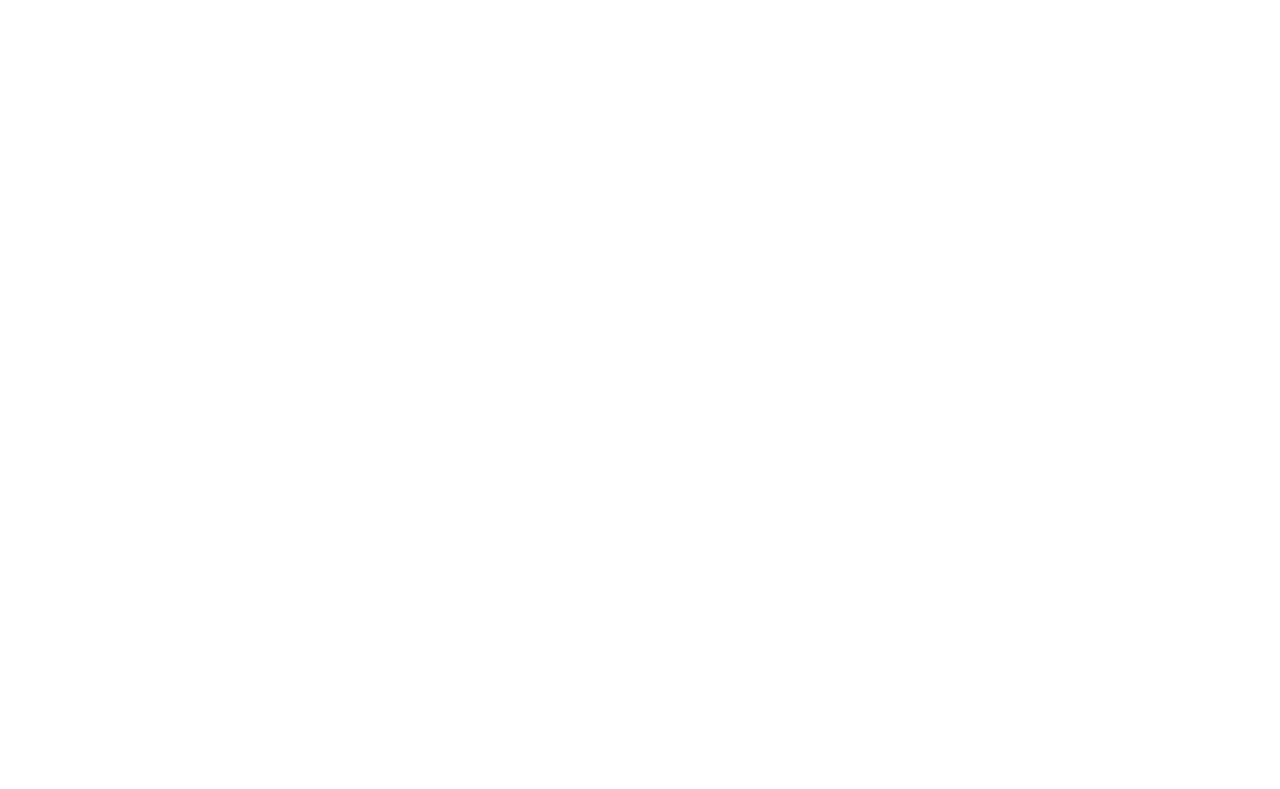
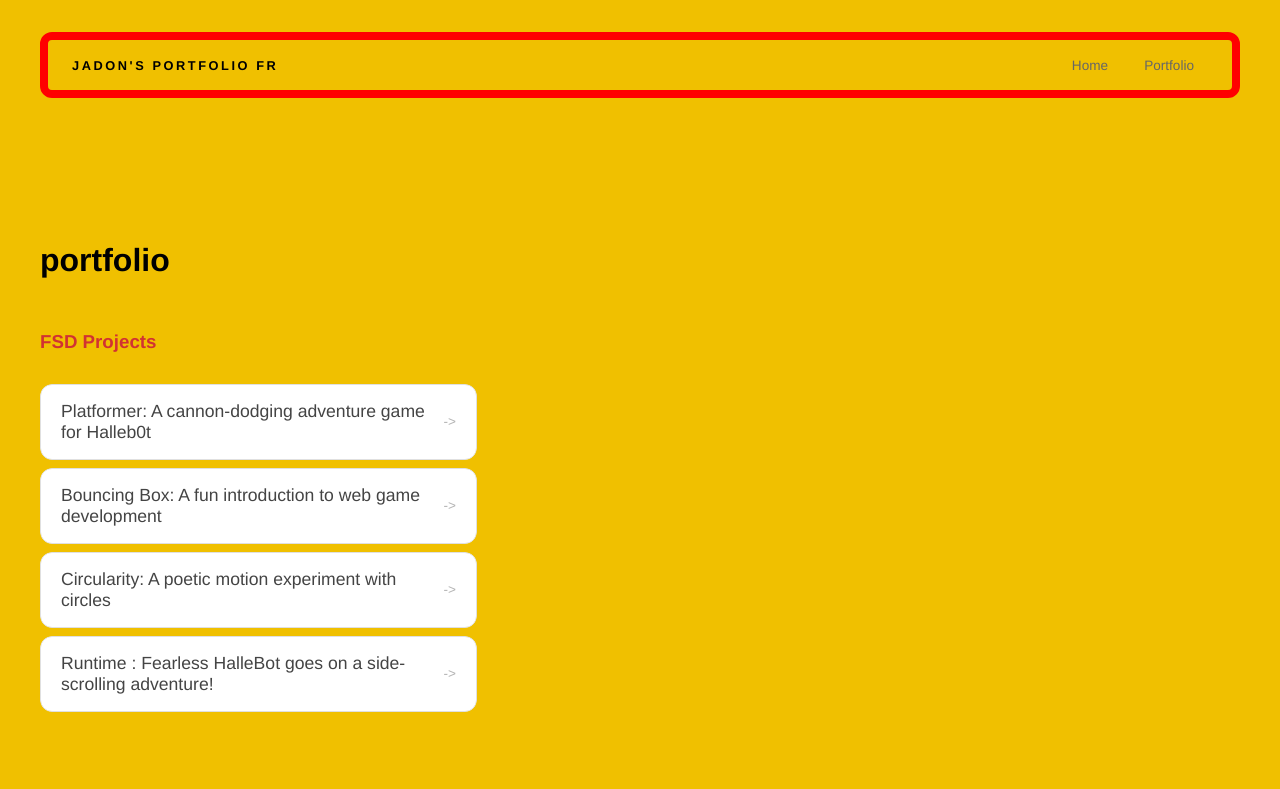
Before and after one commit to thatdude8/thatdude8.github.io, a plain HTML site: page portfolio.html in a window 1280 px wide. Drawn offline with Linux system fonts and the light colour scheme.

Commit message:
add portfolio page to website

```diff
--- a/portfolio.html
+++ b/portfolio.html
@@ -0,0 +1,48 @@
+<!DOCTYPE html>
+<html>
+  <head>
+    <link rel="stylesheet" href="style.css" />
+    <title>Portfolio fr</title>
+  </head>
+
+  <body>
+    <!-- All content goes here -->
+    <div id="all-contents">
+      <nav>
+        <h1>Jadon's portfolio fr</h1>
+        <ul id="nav-ul">
+          <li class="nav-li">
+            <a href="index.html">Home</a>
+          </li>
+          <li class="nav-li">
+            <a href="portfolio.html">Portfolio</a>
+          </li>
+        </ul>
+      </nav>
+
+      <main>
+        <div class="content">
+          <h1>portfolio</h1>
+          <h3>FSD Projects</h3>
+          <ul id="portfolio">
+            <li>
+              <a href="fsd-projects/platformer/">Platformer: A cannon-dodging adventure game for Halleb0t</a>
+            </li>
+            <li>
+              <a href="fsd-projects/bouncing-box/">Bouncing Box: A fun introduction to web game development</a>
+            </li>
+            <li>
+              <a href="fsd-projects/circularity/">Circularity: A poetic motion experiment with circles</a>
+            </li>
+            <li>
+              <a href="fsd-projects/runtime/">Runtime : Fearless HalleBot goes on a side-scrolling adventure!</a>
+            </li>
+
+          </ul>
+          <!--ASD Projects will go here -->
+
+        </div>
+      </main>
+    </div>
+  </body>
+</html>
--- a/style.css
+++ b/style.css
@@ -206,3 +206,55 @@ nav h1 {
   background: #000;
   color: #fff;
 }
+/* Portfolio styles */
+.content h1 {
+  color: black;
+}
+
+#portfolio {
+  list-style: none;
+  margin: 0;
+  padding: 0;
+  width: 100%;
+  display: flex;
+  flex-direction: column;
+  gap: 8px;
+}
+
+#portfolio li {
+  border-radius: 12px;
+  overflow: hidden;
+}
+
+#portfolio a {
+  display: flex;
+  justify-content: space-between;
+  align-items: center;
+  text-decoration: none;
+  color: #444;
+  padding: 16px 20px;
+  font-size: 1.1rem;
+  font-weight: 500;
+  background: #fff;
+  border: 1px solid #e0e0e0;
+  border-radius: 12px;
+  transition: background 0.25s ease, color 0.25s ease, transform 0.25s ease;
+}
+
+#portfolio a:hover {
+  background: #000;
+  color: #fff;
+  transform: translateX(4px);
+}
+
+#portfolio a::after {
+  content: "->";
+  font-size: 0.85rem;
+  opacity: 0.4;
+  transition: opacity 0.25s ease;
+  white-space: nowrap;
+}
+
+#portfolio a:hover::after {
+  opacity: 1;
+}
```
Also changed, not shown: fsd-projects/platformer/platformer.js (+5 -4 lines).
